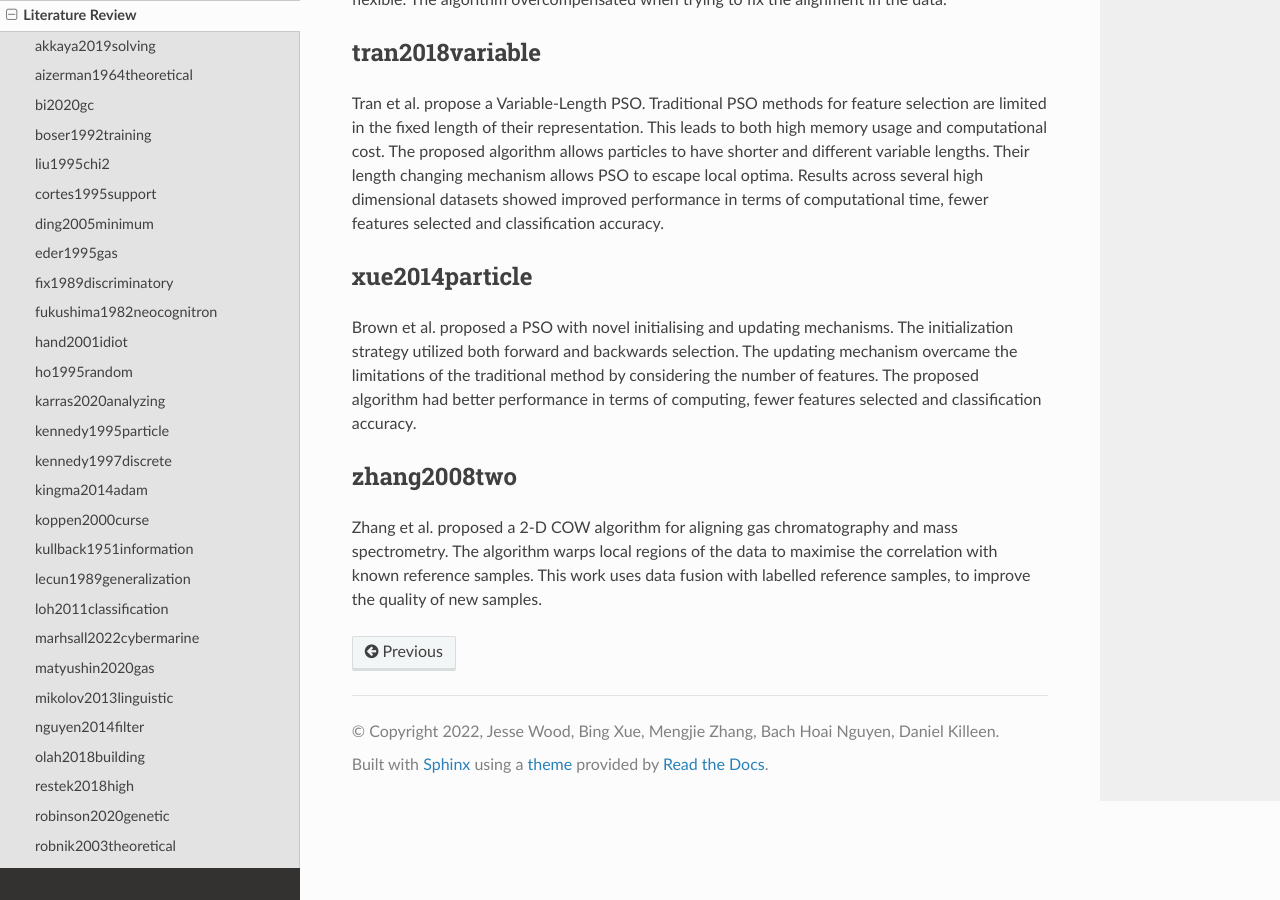
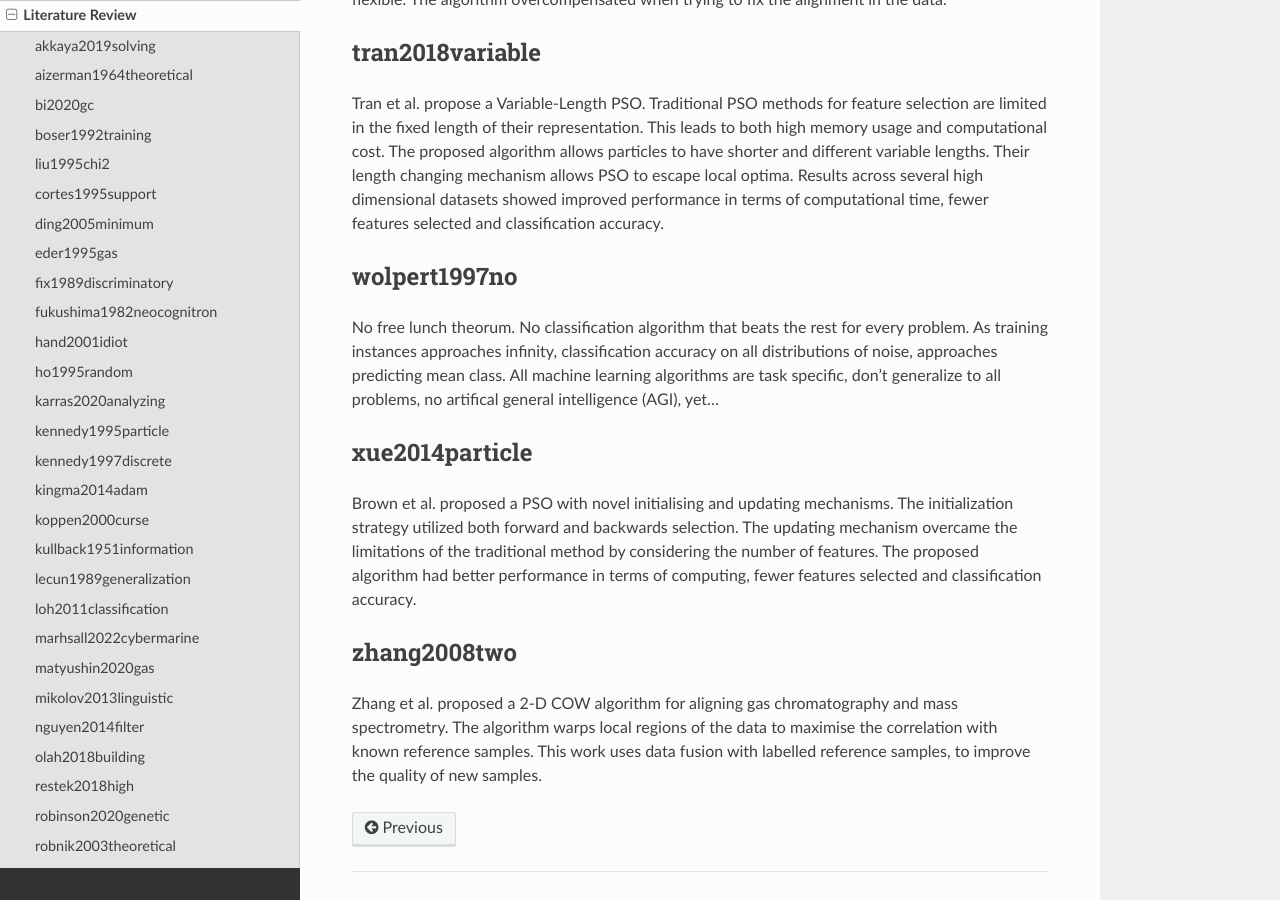
Before and after one commit to woodRock/fishy-business, a Sphinx documentation site: the page built from docs/source/papers.rst, in a window 1280 px wide and 900 px high, scrolled down 4500 px. Built offline with Sphinx 7.4.7 and the Read the Docs theme 2.0.0, drawn with Linux system fonts in a browser that asks for light colours.

Commit message:
No free lunch

```diff
--- a/docs/source/papers.rst
+++ b/docs/source/papers.rst
@@ -189,6 +189,13 @@ The proposed algorithm allows particles to have shorter and different variable l
 Their length changing mechanism allows PSO to escape local optima.
 Results across several high dimensional datasets showed improved performance in terms of computational time, fewer features selected and classification accuracy.
 
+wolpert1997no
+-------------
+No free lunch theorum.
+No classification algorithm that beats the rest for every problem.
+As training instances approaches infinity, classification accuracy on all distributions of noise, approaches predicting mean class.
+All machine learning algorithms are task specific, don't generalize to all problems, no artifical general intelligence (AGI), yet...
+
 xue2014particle
 ---------------
 Brown et al. proposed a PSO with novel initialising and updating mechanisms.
```
Also changed, not shown: 6 other files.
